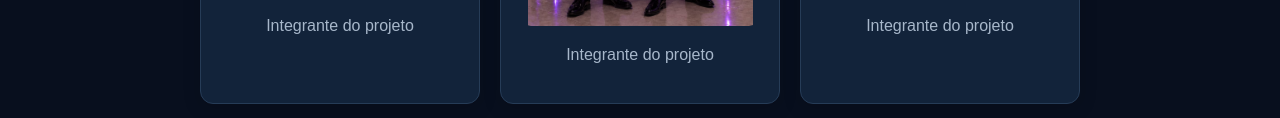
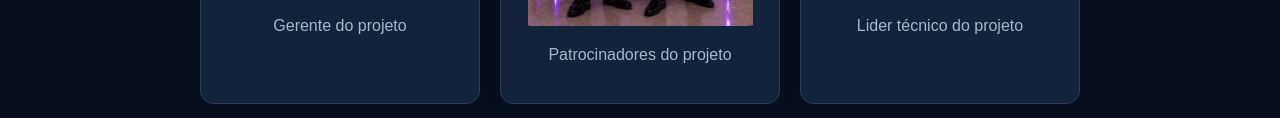
Before and after one commit to arthrsemu/escola-em-foco, a plain HTML site: page index.html in a window 1280 px wide. Shown: the part 2869-2987 px from the top of the page. Drawn offline with Linux system fonts and the light colour scheme.

Commit message:
Update roles of project members in index.html

```diff
--- a/index.html
+++ b/index.html
@@ -220,7 +220,7 @@
                     <span class="numero-integrante">01</span>
                     <h3>Arthur Passos</h3>
                     <img src="IMG-20261103-WA0020.jpg" alt="Arthur Passos" width="300">
-                    <p>Integrante do projeto</p>
+                    <p>Gerente do projeto</p>
                 </article>
 
 
@@ -228,14 +228,14 @@
                     <span class="numero-integrante">02</span>
                     <h3>Tarcio Cristiano e Miguel Messias</h3>
                     <img src="IMG-20261104-WA0035(1).jpg" alt="Tarcio Cristiano e Miguel Messias" width="300">
-                    <p>Integrante do projeto</p>
+                    <p>Patrocinadores do projeto</p>
                 </article>
 
                 <article class="cartao-integrante">
                     <span class="numero-integrante">03</span>
                     <h3>Richard Henrique</h3>
                     <img src="IMG-20261103-WA0025.jpg" alt="Richard Henrique" width="300">
-                    <p>Integrante do projeto</p>
+                    <p>Lider técnico do projeto</p>
                 </article>
 
             </div>
```
